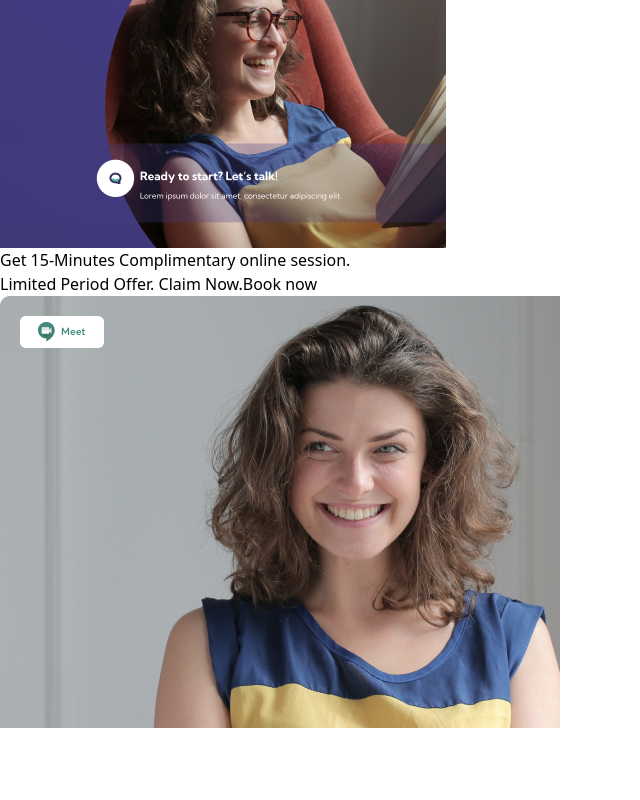
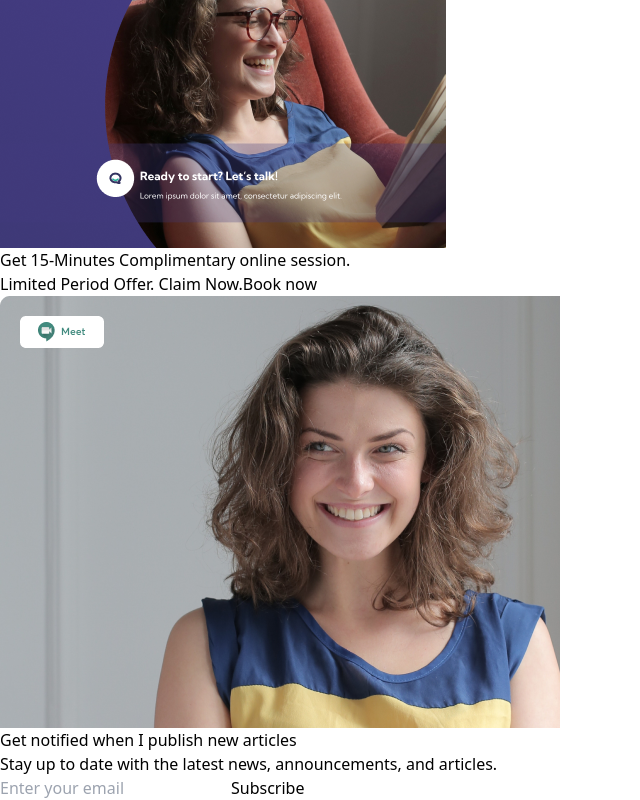
Before and after one commit to shariful-github/happy-coaching, a React (Vite) app: page / in a window 1280 px wide. Shown: the part 2811-3611 px from the top of the page, without its empty margins (0-640 px from the left). Before the commit the page ends 3539 px from the top, so only its background shows below. Built offline with nearby package versions, Linux system fonts and the light colour scheme.

Commit message:
get notified section done

```diff
--- a/src/layouts/Main.jsx
+++ b/src/layouts/Main.jsx
@@ -20,6 +20,9 @@ import get15 from '../assets/images/get15.png';
 
 
 const Main = () => {
+    const handleOnSubmit = (event) =>{
+        event.preventDefault();
+    }
     return (
         <div className='text-gray-600'>
             <Header></Header>
@@ -166,7 +169,6 @@ const Main = () => {
             </section>
 
             {/* Get 15min section */}
-
             <section className='bg-[#FAF8F6] grid grid-cols-2 mx-24 mb-40 rounded-3xl'>
                 <div className="px-12 py-24 flex flex-col items-start justify-center">
                     <h2 className='text-3xl text-[#333461] font-bold'>Get 15-Minutes Complimentary online session.</h2>
@@ -177,6 +179,18 @@ const Main = () => {
                     <img className="rounded-3xl" src={get15} alt="" />
                 </div>
             </section>
+
+            {/* Get Notified Section */}
+            <section className='bg-[#FAF8F6] px-24 py-14 grid grid-cols-2 mb-40'>
+                <div>
+                    <h3 className='text-2xl text-[#333461] font-bold'>Get notified when I publish new articles</h3>
+                    <p className='text-md font-medium'>Stay up to date with the latest news, announcements, and articles.</p>
+                </div>
+                <form onSubmit={handleOnSubmit} className='flex items-center justify-end'>
+                    <input className='border px-6 py-2 h-10 w-72 rounded-md' type="email" placeholder='Enter your email' />
+                    <button className='bg-[#20AD96] h-10 ml-3 text-[14px] text-white px-12 py-2 rounded-md'>Subscribe</button>
+                </form>
+            </section>
         </div>
     );
 };
```
